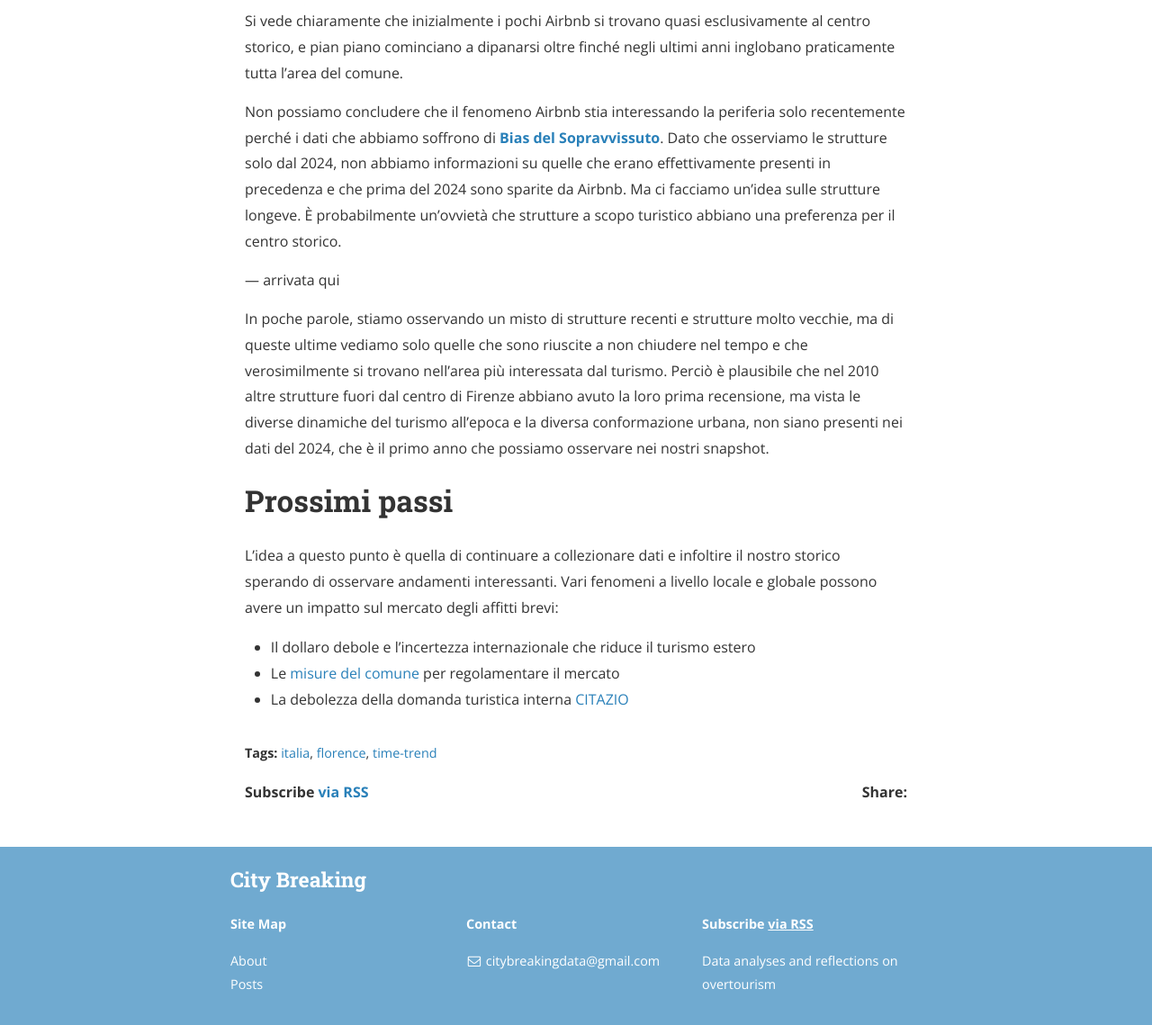
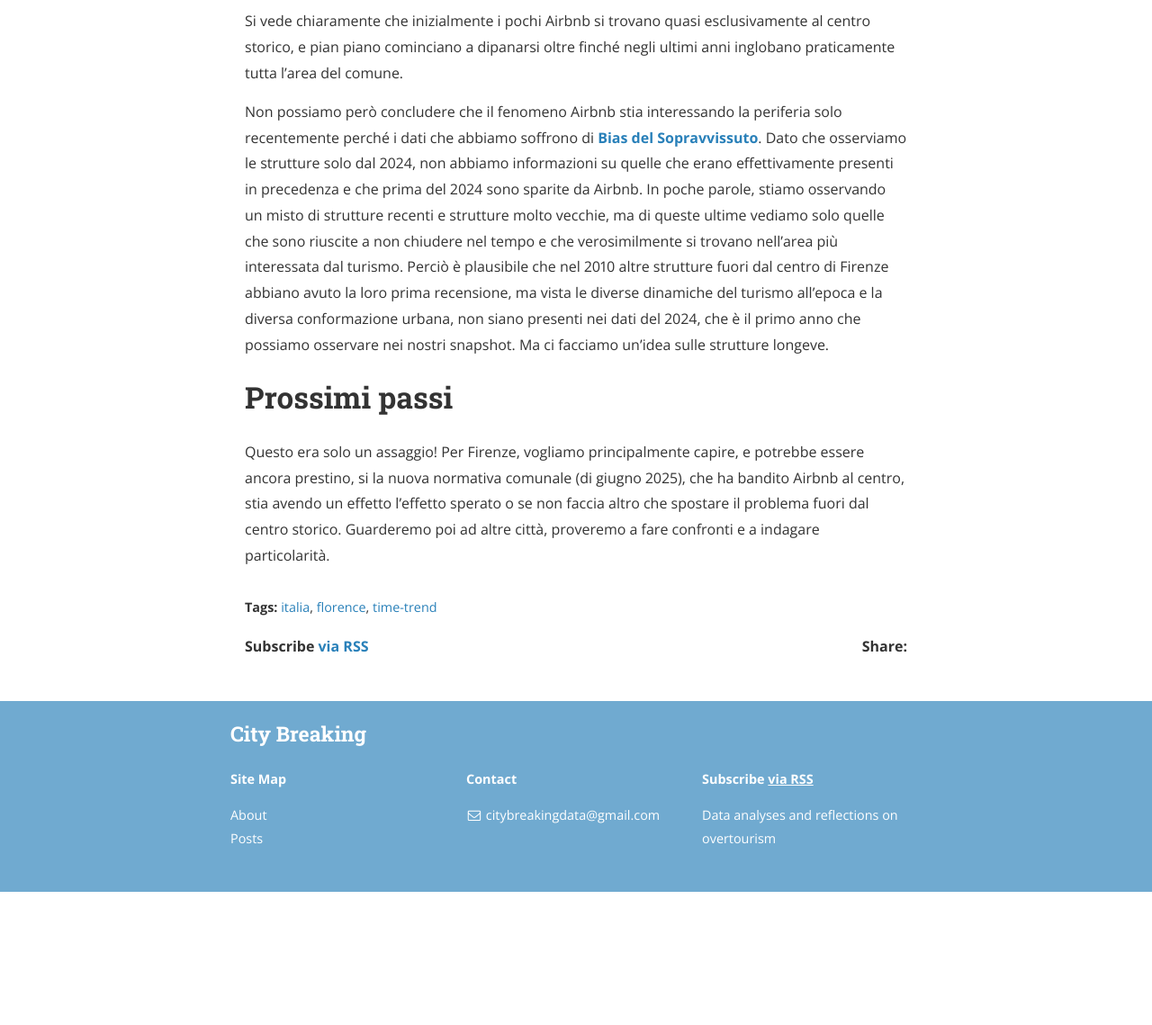
Before and after one commit to bernomone/citybreaking, a Jekyll site: the page built from _posts/2025-09-08-data-and-florence-trends.md, in a window 1280 px wide and 1400 px high, scrolled down 2544 px. Shown: the part 247-1386 px from the top of the window at 90% size. Built offline with Jekyll 4.4.1, drawn with Linux system fonts in a browser that asks for light colours; nearby versions of some CDN libraries; after the commit the page ends 3782 px from its top, so only the background shows below that; some of the changed text lies outside the part shown.

Commit message:
aggiornamento finale

```diff
--- a/_posts/2025-09-08-data-and-florence-trends.md
+++ b/_posts/2025-09-08-data-and-florence-trends.md
@@ -38,22 +38,16 @@
 
 # Si, ma dove?
 
-Per ogni struttura abbiamo la sua geolocalizzazione precisa. Andiamo quindi a vedere quali aree sono più coperte in formato *heatmap*. Nella visualizzazione interattiva qui sotto, potete selezionare l'anno e zoomare su un'area specifica ma anche far andare il tempo dall'inizio schiacciando il tasto Play. Il colore indica la percentuale di strutture Airbnb nell'area (come percentuale di tutte le strutture Airbnb disponibili).
+Per ogni struttura abbiamo la sua geolocalizzazione precisa. Andiamo quindi a vedere quali aree sono più coperte in formato *heatmap*. Nella visualizzazione interattiva qui sotto, potete selezionare l'anno e zoomare su un'area specifica ma anche far andare il tempo dall'inizio schiacciando il tasto Play. Il colore indica la percentuale di strutture Airbnb, tra quelle disponibili in quel momento, si trova nell'area esagonale.
 
 <iframe src='{{ "/assets/listing_first_review.html" | relative_url }}' width='100%' height='600px' frameborder='0' alt=""></iframe>
 
 Si vede chiaramente che inizialmente i pochi Airbnb si trovano quasi esclusivamente al centro storico, e pian piano cominciano a dipanarsi oltre finché negli ultimi anni inglobano praticamente tutta l'area del comune.
 
-Non possiamo concludere che il fenomeno Airbnb stia interessando la periferia solo recentemente perché i dati che abbiamo soffrono di [**Bias del Sopravvissuto**](https://it.wikipedia.org/wiki/Survivorship_bias). Dato che osserviamo le strutture solo dal 2024, non abbiamo informazioni su quelle che erano effettivamente presenti in precedenza e che prima del 2024 sono sparite da Airbnb. Ma ci facciamo un'idea sulle strutture longeve. È probabilmente un'ovvietà che strutture a scopo turistico abbiano una preferenza per il centro storico.
-
---- arrivata qui
-
+Non possiamo però concludere che il fenomeno Airbnb stia interessando la periferia solo recentemente perché i dati che abbiamo soffrono di [**Bias del Sopravvissuto**](https://it.wikipedia.org/wiki/Survivorship_bias). Dato che osserviamo le strutture solo dal 2024, non abbiamo informazioni su quelle che erano effettivamente presenti in precedenza e che prima del 2024 sono sparite da Airbnb.
 In poche parole, stiamo osservando un misto di strutture recenti e strutture molto vecchie, ma di queste ultime vediamo solo quelle che sono riuscite a non chiudere nel tempo e che verosimilmente si trovano nell'area più interessata dal turismo. Perciò è plausibile che nel 2010 altre strutture fuori dal centro di Firenze abbiano avuto la loro prima recensione, ma vista le diverse dinamiche del turismo all'epoca e la diversa conformazione urbana, non siano presenti nei dati del 2024, che è il primo anno che possiamo osservare nei nostri snapshot.
+Ma ci facciamo un'idea sulle strutture longeve.
 
 # Prossimi passi
 
-L'idea a questo punto è quella di continuare a collezionare dati e infoltire il nostro storico sperando di osservare andamenti interessanti. Vari fenomeni a livello locale e globale possono avere un impatto sul mercato degli affitti brevi:
-
-- Il dollaro debole e l'incertezza internazionale che riduce il turismo estero
-- Le [misure del comune](https://www.comune.firenze.it/novita/comunicati/locazioni-turistiche-brevi-fissate-dalla-giunta-superfici-minime-autorizzazioni) per regolamentare il mercato
-- La debolezza della domanda turistica interna [CITAZIO]()
+Questo era solo un assaggio! Per Firenze, vogliamo principalmente capire, e potrebbe essere ancora prestino, si la nuova normativa comunale (di giugno 2025), che ha bandito Airbnb al centro, stia avendo un effetto l'effetto sperato o se non faccia altro che spostare il problema fuori dal centro storico. Guarderemo poi ad altre città, proveremo a fare confronti e a indagare particolarità.
```
Also changed, not shown: other parts of _posts/2025-09-08-data-and-florence-trends.md (+1 -1 lines), about.md (+1 -1 lines).
